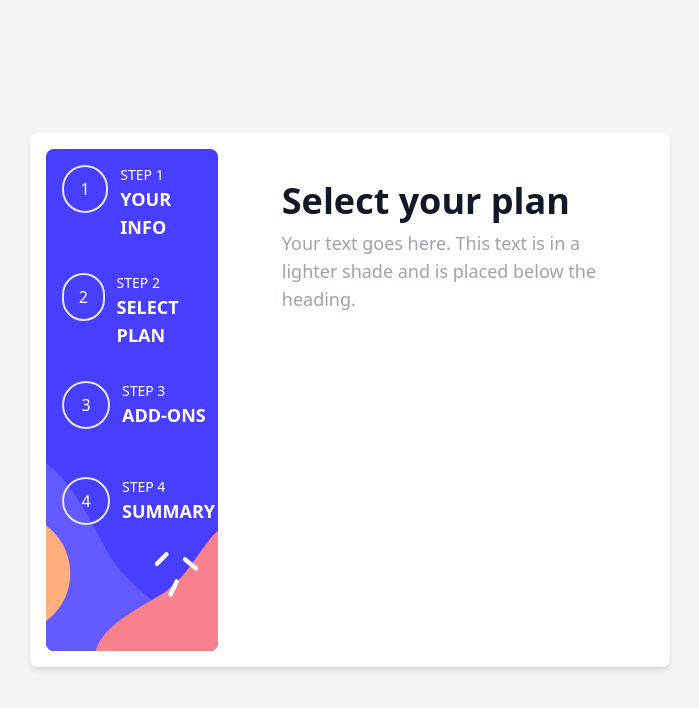
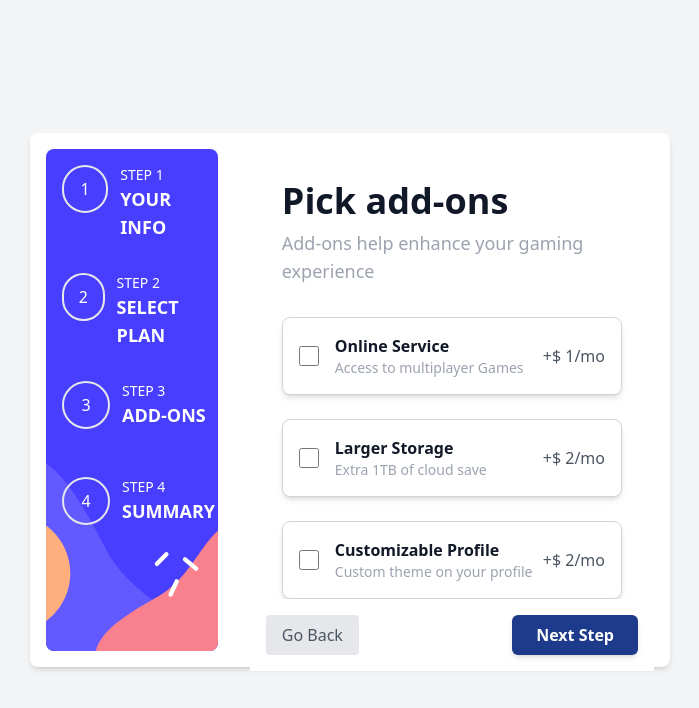
Before and after one commit to pallavimshr/Multi-Step-Form, a React (Create React App) app: page /addons in a window 1280 px wide. Shown: the top 708 px of the page, without its empty margins (290-989 px from the left). Built offline with nearby package versions, Linux system fonts and the light colour scheme.

Commit message:
Plans and Add-ons

```diff
--- a/src/App.js
+++ b/src/App.js
@@ -5,6 +5,7 @@ import './index.css';
 import { createBrowserRouter, RouterProvider, Outlet } from "react-router-dom";
 import PersonalInfo from "./Components/PersonalInfo";
 import AddOns from "./Components/AddOns";
+import Summary from "./Components/Summary";
 
 function App() {
   const [formData, setFormData] = useState({
@@ -15,6 +16,9 @@ function App() {
     pMonthlyPrice: "",
     pYearlyPrice: "",
     isYearly : false,
+    aName:"",
+    aMonthlyPrice:"",
+    aYearlyPrice:"",
   });
 
   const handleFormDataChange = (data) => {
@@ -61,6 +65,10 @@ export const appRouter = createBrowserRouter([
         path: "/addons",
         element: <AddOns/>,
       },
+      {
+        path: "/summary",
+        element: <Summary/>,
+      },
     ],
   },
 ]);
--- a/src/Components/AddOns.js
+++ b/src/Components/AddOns.js
@@ -1,19 +1,81 @@
+import { useState } from "react";
+import { useNavigate, Link } from "react-router-dom";
+import { useOutletContext } from 'react-router-dom';
+import { addonData } from "../utils/data";
+
 const AddOns = () => {
-    return (
-<div className ="w-full h-full ">
-<div className="mx-8 mt-8">
-        {/* Heading */}
-        <h1 className="text-4xl font-bold text-gray-900">
-          Select your plan
-        </h1>
+  const { formData, handleFormDataChange } = useOutletContext();
+  const [selectedAddOns, setSelectedAddOns] = useState([]);
+  const navigate = useNavigate();
 
-        {/* Text below the heading */}
-        <p className="text-lg text-gray-400 mt-2">
-          Your text goes here. This text is in a lighter shade and is placed below the heading.
-        </p>
+  const handleCheckboxChange = (addon) => {
+    setSelectedAddOns((prevSelected) => {
+      if (prevSelected.includes(addon)) {
+        return prevSelected.filter((item) => item !== addon);
+      } else {
+        return [...prevSelected, addon];
+      }
+    });
+  };
+
+  const handleNextStep = () => {
+    if (selectedAddOns.length === 0) {
+      alert('Please select at least one add-on.');
+      return;
+    }
+
+    handleFormDataChange({ selectedAddOns });
+    navigate('/summary');
+  };
+
+  return (
+    <div className="w-full h-full flex flex-col">
+      <div className="mx-4 md:mx-8 mt-4 md:mt-8 flex-grow">
+        <h1 className="text-3xl md:text-4xl font-bold text-gray-900">Pick add-ons</h1>
+        <p className="text-base md:text-lg text-gray-400 mt-1 md:mt-2">Add-ons help enhance your gaming experience</p>
+
+        <div className="mt-4 md:mt-8 space-y-4 md:space-y-6">
+          {addonData.map((addon, index) => (
+            <div
+              key={index}
+              className={`flex items-center justify-between p-4 border rounded-lg shadow-md ${
+                selectedAddOns.includes(addon) ? 'border-blue-500 bg-light-blue-100' : 'border-gray-300 bg-white'
+              }`}
+            >
+              <div className="flex items-center space-x-3 md:space-x-4">
+                <input
+                  type="checkbox"
+                  className="w-5 h-5 accent-blue-500 border-gray-300 rounded-sm focus:ring-blue-500"
+                  checked={selectedAddOns.includes(addon)}
+                  onChange={() => handleCheckboxChange(addon)}
+                />
+                <div>
+                  <p className="text-sm md:text-base font-bold text-gray-900">{addon.aName}</p>
+                  <p className="text-xs md:text-sm text-gray-400">{addon.detail}</p>
+                </div>
+              </div>
+              <p className="text-sm md:text-base text-gray-600">
+                {`+$ ${formData.isYearly ? addon.aYearlyPrice : addon.aMonthlyPrice}`}
+                {formData.isYearly ? '/yr' : '/mo'}
+              </p>
+            </div>
+          ))}
+        </div>
       </div>
 
-</div>
-    );
+      <div className="p-4 flex flex-col md:flex-row justify-between bg-white space-y-2 md:space-y-0 md:space-x-2">
+        <Link to="/plans" className="w-full md:w-auto">
+          <button className="w-full md:w-auto bg-gray-200 text-gray-600 py-2 px-4 rounded text-sm md:text-base">Go Back</button>
+        </Link>
+        <button
+          onClick={handleNextStep}
+          className="w-full md:w-auto px-6 py-2 bg-blue-900 text-white font-semibold rounded-md shadow-md hover:bg-blue-700 focus:outline-none focus:ring focus:ring-blue-300 text-sm md:text-base"
+        >
+          Next Step
+        </button>
+      </div>
+    </div>
+  );
 };
+
 export default AddOns;
--- a/src/Components/PlanItem.js
+++ b/src/Components/PlanItem.js
@@ -18,7 +18,8 @@ const PlanItem = ({ name, monthlyPrice, imageSource, yearlyPrice, isYearly, isSe
                   {name}
               </div>
               <div className="text-sm text-gray-600">
-                  {isYearly ? yearlyPrice : monthlyPrice}
+              {`+$ ${isYearly ? yearlyPrice :monthlyPrice}`}
+              {isYearly ? '/yr' : '/mo'}
               </div>
           </div>
       </div>
--- a/src/Components/Plans.js
+++ b/src/Components/Plans.js
@@ -18,7 +18,7 @@ const Plans = () => {
 
     const handlePlanSelect = (plan) => {
         setSelectedPlan(plan);
-        setWarning(""); // Clear warning message when a plan is selected
+        setWarning("");
     };
 
     const handleNextStep = () => {
@@ -29,7 +29,7 @@ const Plans = () => {
                 pYearlyPrice: selectedPlan.pYearlyPrice,
                 isYearly
             });
-            navigate("/addons"); // Replace with the actual route
+            navigate("/addons");
         } else {
             setWarning("Please select a plan before proceeding.");
         }
@@ -69,7 +69,7 @@ const Plans = () => {
                     <span className={`text-gray-700 ${isYearly ? 'font-bold' : 'text-gray-300'}`}>Yearly</span>
                 </div>
 
-                {warning && <p className="text-red-500 text-center mt-4">{warning}</p>} {/* Display warning message */}
+                {warning && <p className="text-red-500 text-center mt-4">{warning}</p>}
             </div>
 
             <div className="p-4 rounded-lg flex items-center justify-between bg-white">
--- a/src/utils/data.js
+++ b/src/utils/data.js
@@ -5,37 +5,37 @@ import proImage from '../assets/icon-pro.svg';
  export const planData = [
   {
     pName: "Arcade",
-    pMonthlyPrice: "$9/mo",
-    pYearlyPrice: "$90/yr",
+    pMonthlyPrice: 9,
+    pYearlyPrice: 90,
     imageSource: arcadeImage,
   },
   {
     pName: "Advanced",
-    pMonthlyPrice: "$12/mo",
-    pYearlyPrice: "$120/yr",
+    pMonthlyPrice: 12,
+    pYearlyPrice: 120,
     imageSource: advancedImage,
   },
   {
     pName: "Pro",
-    pMonthlyPrice: "$15/mo",
-    pYearlyPrice: "$150/yr",
+    pMonthlyPrice: 15,
+    pYearlyPrice: 150,
     imageSource: proImage,
   },
 ];
 export const addonData = [{
     aName : "Online Service",
     detail : "Access to multiplayer Games",
-    aMonthlyPrice :"+$1/mo",
-    aYearlyPrice :"+$10/yr",
+    aMonthlyPrice :1,
+    aYearlyPrice :10,
 }, {
     aName : "Larger Storage",
     detail : "Extra 1TB of cloud save",
-    aMonthlyPrice :"+$2/mo",
-    aYearlyPrice :"+$20/yr",
+    aMonthlyPrice :2,
+    aYearlyPrice :20,
 
 },{
     aName : "Customizable Profile",
     detail : "Custom theme on your profile",
-    aMonthlyPrice :"+$2/mo",
-    aYearlyPrice :"+$20/yr",
+    aMonthlyPrice :2,
+    aYearlyPrice :20,
 }];
```
Also changed, not shown: src/Components/Summary.js (+4 -4 lines).
